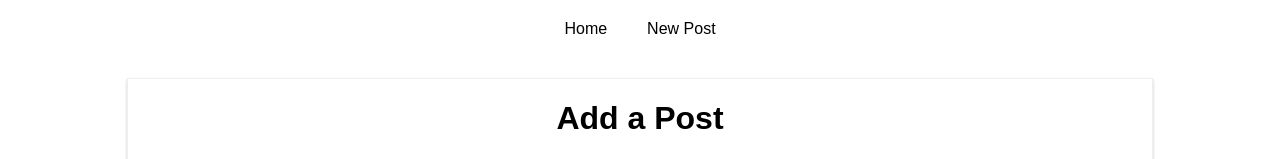
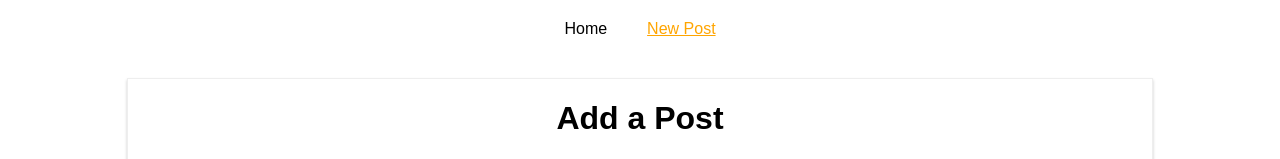
Before and after one commit to Qasem-bd/Http-Requests-Project, a React (Create React App) app: page /new-post in a window 1280 px wide. Shown: the top 159 px of the page. Built offline with nearby package versions, Linux system fonts and the light colour scheme.

Commit message:
Styling the active Route

```diff
--- a/src/components/Post/Post.js
+++ b/src/components/Post/Post.js
@@ -1,9 +1,13 @@
 import React from 'react';
+import {withRouter} from 'react-router-dom'
 
 import './Post.css';
 
-const post = (props) => (
-    <article className="Post"
+const post = (props) => {
+
+    console.log(props)
+
+    return  (<article className="Post"
     onClick = {props.clicked}
 >
 <h1>{props.title}</h1>
@@ -12,5 +16,7 @@ const post = (props) => (
 </div>
 </article>
 );
+}
 
-export default post;
+
+export default withRouter(post) ;
--- a/src/containers/Blog/Blog.css
+++ b/src/containers/Blog/Blog.css
@@ -1,11 +1,3 @@
-.Posts {
-  display: flex;
-  flex-flow: row wrap;
-  justify-content: center;
-  width: 80%;
-  margin: auto;
-}
-
 .Blog ul {
   list-style: none;
   margin: 0;
@@ -25,6 +17,8 @@
 }
 
 .Blog a:hover,
-.Blog a:active {
+.Blog a:active,
+.Blog a.active,
+.Blog a.my-active {
   color: #fa923f;
 }
--- a/src/containers/Blog/Blog.js
+++ b/src/containers/Blog/Blog.js
@@ -1,5 +1,5 @@
 import React, { Component } from 'react';
-import {Route,Link} from 'react-router-dom'
+import {Route,NavLink} from 'react-router-dom'
 
 import FullPost from './FullPost/FullPost';
 import './Blog.css';
@@ -34,30 +34,36 @@ class Blog extends Component {
     }
 
     render () {
-
+       console.log ('blog props ', this.props)
 
         return (
             <div>
                 <header className = 'Blog'>
                     <nav>
                         <ul>
-                            <li><Link to = '/' >Home</Link></li>
-                            <li><Link to = {{
+                            <li><NavLink exact
+                                 to = '/'
+                                 activeClassName = 'my-active' >Home</NavLink></li>
+                            <li><NavLink activeStyle = {{
+                                color:'orange',
+                                textDecoration: 'underline'
+                            }}
+                                to = {{
                                 pathname : '/new-post',
                                 hash : '#submit',
                                 search:'?quick-submit=true'
-                            }}>New Post</Link></li>
+                            }}>New Post</NavLink></li>
                         </ul>
                     </nav>
                 </header>
               {/* <Route path = '/' exact render = {() => <h1>Home1</h1>} />
               <Route path = '/'  render = {() => <h1>Home2</h1>} /> */}
               <Route path = '/' exact component = {Posts}/>
-              <Route path = '/new-post' exact component = {NewPost}/>
+              <Route path = '/new-post'   component = {NewPost}/>
 
             </div>
         );
     }
 }
 
-export default Blog;
+export default Blog ;
--- a/src/containers/Blog/NewPost/NewPost.js
+++ b/src/containers/Blog/NewPost/NewPost.js
@@ -8,6 +8,9 @@ class NewPost extends Component {
         title: '',
         content: '',
         author: 'Qasem'
+    }
+    componentDidMount () {
+
     }
 
     postDataHandler = () => {
--- a/src/containers/Blog/Posts/Posts.js
+++ b/src/containers/Blog/Posts/Posts.js
@@ -13,6 +13,7 @@ class Posts extends Component {
 
 
     componentDidMount() {
+
         axios.get('https://jsonplaceholder.typicode.com/posts').then((response) =>{
 
             let posts = response.data.slice(0,4);
```
Lines whose indentation alone changed are shown as unchanged.
